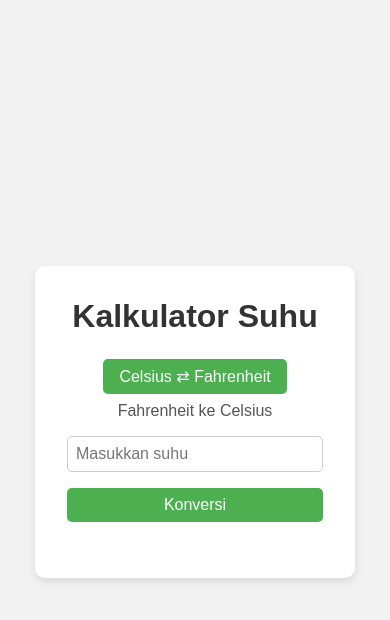
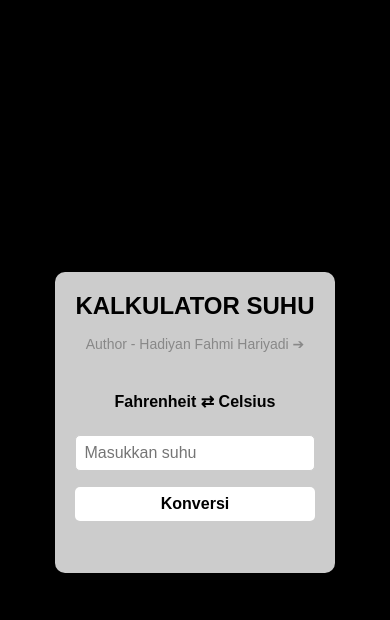
Before and after one commit to revou-fundamental-course/21-apr-25-hadiyanfahmih, a plain HTML site: page index.html in a window 390 px wide. Both pictures are taken after a click on the button "Celsius ⇄ Fahrenheit". Drawn offline with Linux system fonts and the light colour scheme.

Commit message:
third commit

```diff
--- a/css/style.css
+++ b/css/style.css
@@ -7,7 +7,7 @@
 
 body {
   font-family: Arial, sans-serif;
-  background: #f2f2f2;
+  background: rgb(0, 0, 0);
   height: 100vh;
   display: flex;
   justify-content: center;
@@ -15,53 +15,66 @@ body {
 }
 
 .container {
-  background: white;
-  padding: 2rem;
+  max-width: 500px;
+  text-align: center;
+  background: rgba(255, 255, 255, 0.8);
+  padding: 70px;
   border-radius: 10px;
-  width: 320px;
-  text-align: center;
-  box-shadow: 0 4px 8px rgba(0, 0, 0, 0.1);
+  box-shadow: 0 0 15px rgba(0, 0, 0, 0.3);
+  display: flex;
+  flex-direction: column;
+  gap: 1rem;
 }
 
 h1 {
-  margin-bottom: 1.5rem;
-  color: #333;
+  color: black;
 }
 
-/* Tombol switch */
-.switch-container {
+.author {
+  display: block;
+  text-align: center;
+  font-size: 16px;
+  color: #888;
+  text-decoration: none;
+  transition: color 0.3s ease;
   margin-bottom: 1rem;
 }
 
+.author:hover {
+  color: #fff;
+}
+
+
 #switchButton {
-  background-color: #4CAF50;
-  color: white;
+  font-weight: bold;
+  background-color: transparent;
+  color: black;
   border: none;
   padding: 0.5rem 1rem;
   font-size: 1rem;
   border-radius: 5px;
   cursor: pointer;
+  transition: all 0.3s ease;
 }
 
 #switchButton:hover {
-  background-color: #45a049;
+  color: #001d6b;
+  transform: scale(1.2)
 }
 
+
 #conversionType {
-  margin-top: 0.5rem;
   font-size: 1rem;
   color: #555;
 }
 
-/* Form dan Hasil */
 form {
   display: flex;
   flex-direction: column;
   gap: 1rem;
-  margin-top: 1rem;
 }
 
-input[type="number"] {
+input[type="text"] {
   padding: 0.5rem;
   border: 1px solid #ccc;
   border-radius: 5px;
@@ -69,28 +82,50 @@ input[type="number"] {
 }
 
 button[type="submit"] {
+  font-weight: bold;
   padding: 0.5rem;
   border: none;
-  background-color: #4CAF50;
-  color: white;
+  background-color: #ffffff;
+  color: black;
   font-size: 1rem;
   border-radius: 5px;
   cursor: pointer;
 }
 
 button[type="submit"]:hover {
-  background-color: #45a049;
+  color: white;
+  background-color: #001d6b;
 }
 
 .result {
-  margin-top: 1.5rem;
   font-size: 1.2rem;
   font-weight: bold;
   color: #333;
 }
 
 .explanation {
-  margin-top: 0.8rem;
   font-size: 0.95rem;
   color: #666;
 }
+
+
+@media (max-width: 600px) {
+  .container {
+    margin: 20px;
+    padding: 20px;
+  }
+
+  input,
+  button {
+    font-size: 14px;
+    padding: 8px;
+  }
+
+  h1 {
+    font-size: 24px;
+  }
+
+  .author {
+    font-size: 14px;
+  }
+}
--- a/index.html
+++ b/index.html
@@ -3,21 +3,26 @@
   <head>
     <meta charset="UTF-8" />
     <meta name="viewport" content="width=device-width, initial-scale=1" />
-    <title>Kalkulator Suhu</title>
+    <title>HFH-Assignment</title>
     <link rel="stylesheet" href="css/style.css" />
   </head>
   <body>
     <div class="container">
-      <h1>Kalkulator Suhu</h1>
-
+      <h1>KALKULATOR SUHU</h1>
+      <a
+        class="author"
+        href="https://www.linkedin.com/in/hadiyan-fh/"
+        target="_blank"
+      >
+        Author - Hadiyan Fahmi Hariyadi ➔
+      </a>
       <div class="switch-container">
         <button id="switchButton">Celsius ⇄ Fahrenheit</button>
-        <p id="conversionType">Celsius ke Fahrenheit</p>
       </div>
 
       <form id="temperatureForm">
         <input
-          type="number"
+          type="text"
           id="temperatureInput"
           placeholder="Masukkan suhu"
           required
--- a/js/script.js
+++ b/js/script.js
@@ -1,23 +1,28 @@
 const switchButton = document.getElementById('switchButton');
-const conversionType = document.getElementById('conversionType');
 const form = document.getElementById('temperatureForm');
 const input = document.getElementById('temperatureInput');
 const resultDiv = document.getElementById('result');
 const explanationDiv = document.getElementById('explanation');
 
-let isCtoF = true; // Mulai dari Celsius ke Fahrenheit
+let isCtoF = true;
 
-switchButton.addEventListener('click', function () {
-  isCtoF = !isCtoF;
-  conversionType.textContent = isCtoF ? "Celsius ke Fahrenheit" : "Fahrenheit ke Celsius";
-  resultDiv.textContent = "";
-  explanationDiv.textContent = "";
-});
+// Fungsi untuk melakukan konversi
+function convertTemperature() {
+  let userInput = input.value.trim();
+  userInput = userInput.replace(/\s+/g, '');
 
-form.addEventListener('submit', function (e) {
-  e.preventDefault();
+  const commaCount = (userInput.match(/,/g) || []).length;
+  const dotCount = (userInput.match(/\./g) || []).length;
 
-  const temperature = parseFloat(input.value);
+  if (commaCount > 1 || dotCount > 1 || (commaCount + dotCount) > 1) {
+    resultDiv.textContent = "Input tidak valid!";
+    explanationDiv.textContent = "";
+    return;
+  }
+
+  userInput = userInput.replace(',', '.');
+
+  const temperature = parseFloat(userInput);
 
   if (isNaN(temperature)) {
     resultDiv.textContent = "Input tidak valid!";
@@ -25,7 +30,7 @@ form.addEventListener('submit', function (e) {
     return;
   }
 
-  let result, formula, calculation, basicConversion;
+  let result, formula, calculation, basicConversion, heaven;
 
   if (isCtoF) {
     result = (temperature * 9 / 5) + 32;
@@ -35,6 +40,7 @@ form.addEventListener('submit', function (e) {
     calculation = `Perhitungan: (${temperature} × 9/5) + 32 = ${result.toFixed(2)}°F`;
 
     basicConversion = "Konversi dasar: 1°C = 33.8°F";
+    heaven = "Semoga kita semua dapat masuk surga aamiin";
   } else {
     result = (temperature - 32) * 5 / 9;
     resultDiv.textContent = `${temperature}°F = ${result.toFixed(2)}°C`;
@@ -43,11 +49,27 @@ form.addEventListener('submit', function (e) {
     calculation = `Perhitungan: (${temperature} - 32) × 5/9 = ${result.toFixed(2)}°C`;
 
     basicConversion = "Konversi dasar: 1°F = -17.22°C";
+    heaven = "Semoga kita semua dapat masuk surga aamiin";
   }
 
   explanationDiv.innerHTML = `
     ${formula}<br>
     ${calculation}<br>
-    ${basicConversion}
+    ${basicConversion}<br><br>
+    ${heaven}
   `;
+}
+
+switchButton.addEventListener('click', function () {
+  isCtoF = !isCtoF;
+  switchButton.textContent = isCtoF ? "Celsius ⇄ Fahrenheit" : "Fahrenheit ⇄ Celsius";
+
+  if (input.value.trim() !== '') {
+    convertTemperature();
+  }
 });
+
+form.addEventListener('submit', function (e) {
+  e.preventDefault();
+  convertTemperature();
+});
```
